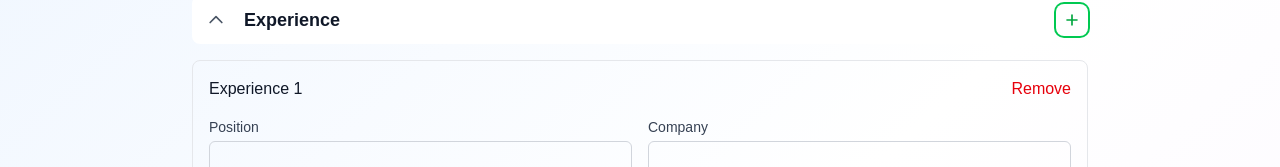
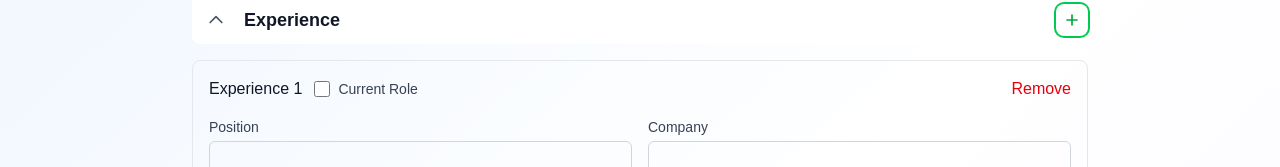
Before and after one commit to ryanxai/cvgen-ui, a Next.js app: page / in a window 1280 px wide. Both pictures are taken after a click on the button 1072 px from the left and 216 px from the top of the page. Shown: the part 196-363 px from the top of the page. Built offline with nearby package versions, Linux system fonts and the light colour scheme; no server answers.

Commit message:
Add isCurrentRole field to experience data in ResumeForm and HomePage. Update end date handling based on current role status and enhance UI with a checkbox for current role selection.

```diff
--- a/src/app/page.tsx
+++ b/src/app/page.tsx
@@ -29,6 +29,7 @@ interface FormData {
     company_description: string;
     start_date: string;
     end_date: string;
+    isCurrentRole: boolean;
     description: string[];
   }>;
   education: Array<{
@@ -496,6 +497,7 @@ export default function HomePage() {
         company_description: exp.company_description || '',
         start_date: convertAbbreviatedDateToFormDate(exp.date_start || ''),
         end_date: exp.date_end === 'Present' ? 'Present' : convertAbbreviatedDateToFormDate(exp.date_end || ''),
+        isCurrentRole: exp.date_end === 'Present',
         description: exp.achievements?.map((achievement: Achievement) =>
           `${achievement.name}: ${achievement.description}`
         ) || [''],
--- a/src/components/ResumeForm.tsx
+++ b/src/components/ResumeForm.tsx
@@ -27,6 +27,7 @@ interface ResumeFormData {
     company_description: string;
     start_date: string;
     end_date: string;
+    isCurrentRole: boolean;
     description: string[];
   }>;
   education: Array<{
@@ -208,7 +209,7 @@ export default function ResumeForm({
         company_description: exp.company_description || '',
         location: data.personal.location,
         date_start: convertDateToAbbreviated(exp.start_date),
-        date_end: exp.end_date === 'Present' ? 'Present' : convertDateToAbbreviated(exp.end_date),
+        date_end: exp.isCurrentRole ? 'Present' : convertDateToAbbreviated(exp.end_date),
         achievements: exp.description
           .filter(desc => desc.trim() !== '')
           .map(desc => ({
@@ -310,7 +311,7 @@ export default function ResumeForm({
     }));
   };
 
-  const updateExperience = (index: number, field: string, value: string | string[]) => {
+  const updateExperience = (index: number, field: string, value: string | string[] | boolean) => {
     setFormData(prev => ({
       ...prev,
       experience: prev.experience.map((exp, i) =>
@@ -329,6 +330,7 @@ export default function ResumeForm({
         company_description: '',
         start_date: '',
         end_date: '',
+        isCurrentRole: false,
         description: [''],
       }]
     }));
@@ -614,7 +616,18 @@ export default function ResumeForm({
           {!isExperienceCollapsed && formData.experience.map((exp, index) => (
             <div key={index} className="border border-gray-200 rounded-lg p-4 mb-4">
               <div className="flex justify-between items-center mb-4">
+                <div className="flex items-center gap-3">
                   <h4 className="text-md font-medium text-gray-900">Experience {index + 1}</h4>
+                  <label className="flex items-center gap-2 text-sm text-gray-700">
+                    <input
+                      type="checkbox"
+                      checked={exp.isCurrentRole}
+                      onChange={(e) => updateExperience(index, 'isCurrentRole', e.target.checked)}
+                      className="w-4 h-4 text-blue-600 border-gray-300 rounded focus:ring-blue-500"
+                    />
+                    Current Role
+                  </label>
+                </div>
                 <button
                   type="button"
                   onClick={() => removeExperience(index)}
@@ -670,6 +683,7 @@ export default function ResumeForm({
                     className="w-full px-3 py-2 border border-gray-300 rounded-md focus:outline-none focus:ring-2 focus:ring-blue-500 text-gray-900 placeholder-gray-500"
                   />
                 </div>
+                {!exp.isCurrentRole && (
                   <div>
                     <label className="block text-sm font-medium text-gray-700 mb-1">End Date</label>
                     <input
@@ -679,6 +693,7 @@ export default function ResumeForm({
                       className="w-full px-3 py-2 border border-gray-300 rounded-md focus:outline-none focus:ring-2 focus:ring-blue-500 text-gray-900 placeholder-gray-500"
                     />
                   </div>
+                )}
               </div>
 
               <div className="mt-4">
```
Lines whose indentation alone changed are shown as unchanged.
